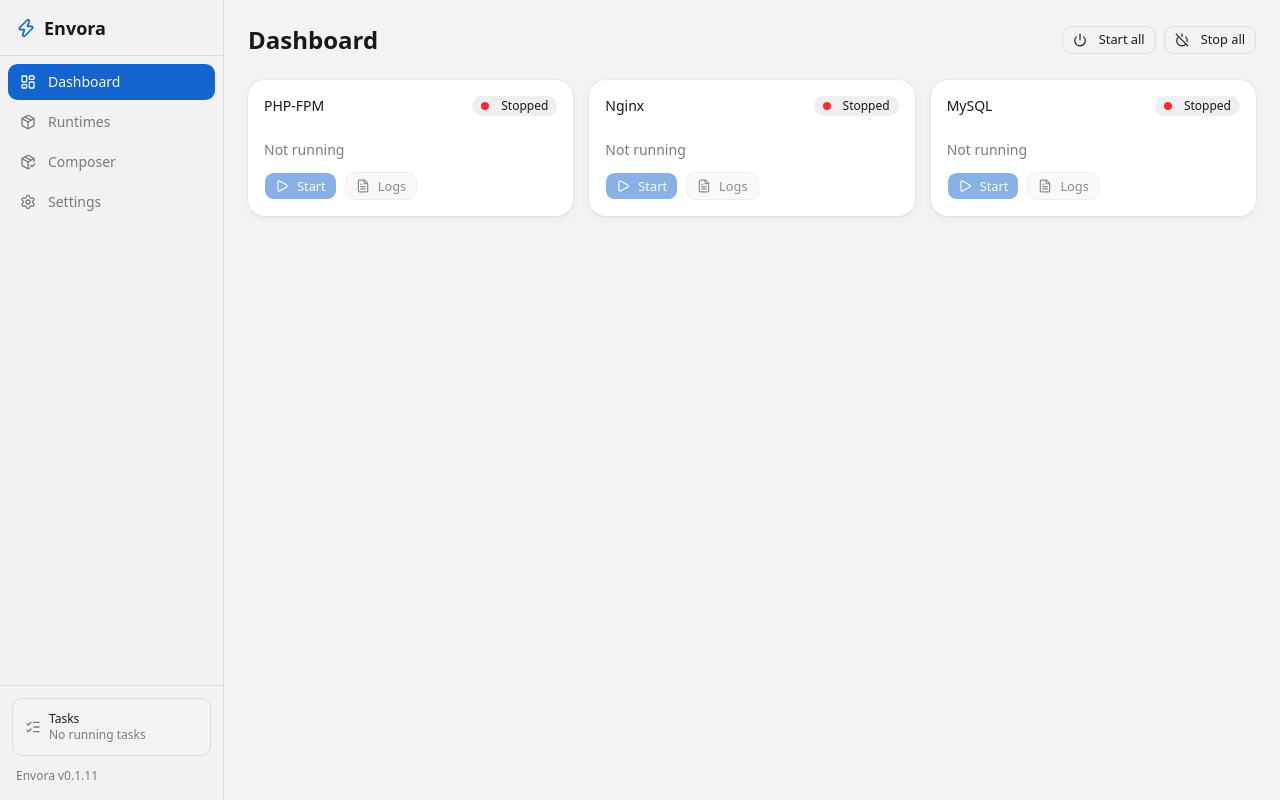
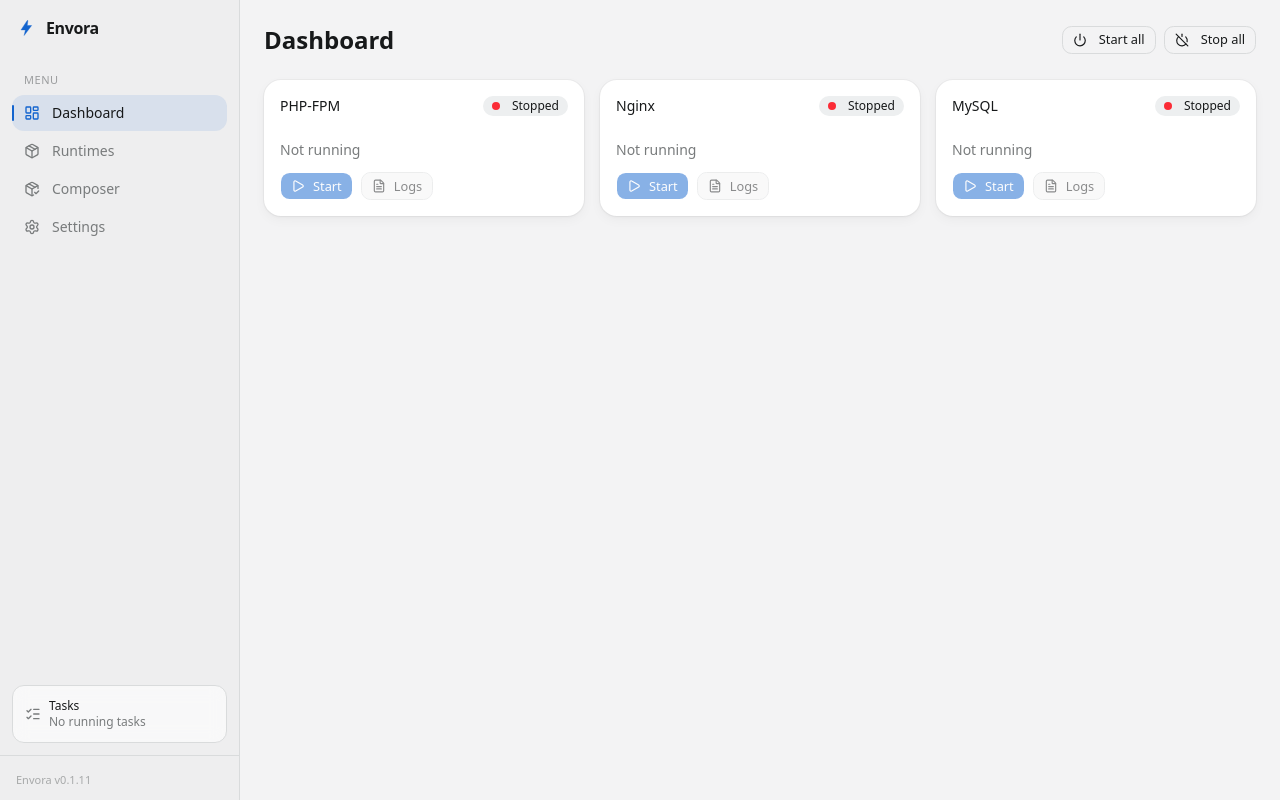
Before and after one commit to Simoon-F/envora, a React (Vite) app: page /dashboard in a window 1280 px wide. Built offline with nearby package versions, Linux system fonts and the light colour scheme.

Commit message:
feat(layout): redesign sidebar with brand mark and constrained container
Introduce BrandMark and PageContainer primitives. Restyle the sidebar
with amber brand identity, active nav indicator bar, glass-style
operation center trigger, and constrain the main content width on wide
screens.

```diff
--- a/src/components/layout/app-sidebar/index.tsx
+++ b/src/components/layout/app-sidebar/index.tsx
@@ -1,9 +1,10 @@
 import { NavLink } from 'react-router-dom';
-import { LayoutDashboard, Package, PackageCheck, Settings, Zap } from 'lucide-react';
+import { LayoutDashboard, Package, PackageCheck, Settings } from 'lucide-react';
 import { cn } from '@/lib/utils';
 import { APP_VERSION } from '@/lib/version';
 import { useTranslation } from '@/i18n/use-translation';
 import { OperationCenter } from '../operation-center';
+import { BrandMark } from '../brand-mark';
 
 const navItems = [
   { to: '/dashboard', icon: LayoutDashboard, labelKey: 'Dashboard' },
@@ -16,40 +17,64 @@ export const Sidebar = () => {
   const { t } = useTranslation();
 
   return (
-    <aside className="w-56 border-r bg-muted/30 flex flex-col">
-      {/* Logo */}
-      <div className="h-14 flex items-center gap-2 px-4 border-b">
-        <Zap className="h-5 w-5 text-primary" />
-        <span className="font-semibold text-lg">Envora</span>
+    <aside className="flex w-60 shrink-0 flex-col border-r border-sidebar-border bg-sidebar">
+      {/* Brand */}
+      <div className="flex h-14 items-center gap-2.5 px-4">
+        <BrandMark className="h-5 w-5 text-primary" />
+        <span className="text-base font-semibold tracking-tight text-sidebar-foreground">
+          Envora
+        </span>
       </div>
 
       {/* Navigation */}
-      <nav className="flex-1 p-2 space-y-1">
+      <nav className="flex-1 space-y-0.5 px-3 py-2">
+        <h2 className="px-3 pb-1 pt-2 text-[11px] font-medium uppercase tracking-wider text-muted-foreground/70">
+          {t('Layout', 'Menu')}
+        </h2>
         {navItems.map(({ to, icon: Icon, labelKey }) => (
           <NavLink
             key={to}
             to={to}
             className={({ isActive }) =>
               cn(
-                'flex items-center gap-3 px-3 py-2 rounded-md text-sm transition-colors',
+                'group relative flex items-center gap-3 rounded-lg px-3 py-2 text-sm transition-colors duration-200',
                 isActive
-                  ? 'bg-primary text-primary-foreground'
-                  : 'text-muted-foreground hover:bg-muted hover:text-foreground'
+                  ? 'bg-primary/10 font-medium text-foreground'
+                  : 'text-muted-foreground hover:bg-muted/60 hover:text-foreground',
               )
             }
           >
-            <Icon className="h-4 w-4" />
-            <span>{t('Layout', labelKey)}</span>
+            {({ isActive }) => (
+              <>
+                <span
+                  className={cn(
+                    'absolute left-0 top-1/2 h-4 w-0.5 -translate-y-1/2 rounded-full bg-primary transition-opacity duration-200',
+                    isActive ? 'opacity-100' : 'opacity-0',
+                  )}
+                />
+                <Icon
+                  className={cn(
+                    'h-4 w-4 transition-colors',
+                    isActive ? 'text-primary' : 'text-muted-foreground group-hover:text-foreground',
+                  )}
+                />
+                <span>{t('Layout', labelKey)}</span>
+              </>
+            )}
           </NavLink>
         ))}
       </nav>
 
-      <div className="border-t p-3">
+      {/* Operation center */}
+      <div className="px-3 pb-3">
         <OperationCenter />
       </div>
 
-      <div className="px-4 pb-4 text-xs text-muted-foreground">
-        Envora v{APP_VERSION}
+      {/* Version */}
+      <div className="border-t border-sidebar-border px-4 py-2.5">
+        <span className="text-[11px] tabular-nums text-muted-foreground/60">
+          Envora v{APP_VERSION}
+        </span>
       </div>
     </aside>
   );
--- /dev/null
+++ b/src/components/layout/brand-mark.tsx
@@ -0,0 +1,29 @@
+import { cn } from '@/lib/utils';
+
+interface BrandMarkProps {
+  className?: string;
+}
+
+/**
+ * Envora brand mark — a bolt/hex hybrid in the warm amber accent.
+ * Inherits currentColor so it adapts to context.
+ */
+export const BrandMark = ({ className }: BrandMarkProps) => {
+  return (
+    <svg
+      viewBox="0 0 32 32"
+      fill="none"
+      xmlns="http://www.w3.org/2000/svg"
+      className={cn('h-5 w-5', className)}
+      aria-hidden="true"
+    >
+      <path
+        d="M18 4 8 19h7l-2 9 12-16h-7l1-8Z"
+        fill="currentColor"
+        stroke="currentColor"
+        strokeWidth="0.6"
+        strokeLinejoin="round"
+      />
+    </svg>
+  );
+};
--- a/src/components/layout/operation-center/index.tsx
+++ b/src/components/layout/operation-center/index.tsx
@@ -38,10 +38,10 @@ const statusText = (operation: OperationInfo, t: ReturnType<typeof useTranslatio
 };
 
 const OperationIcon = ({ operation }: { operation: OperationInfo }) => {
-  if (operation.status === 'completed') return <CheckCircle2 className="h-4 w-4 text-green-600" />;
-  if (operation.status === 'failed') return <XCircle className="h-4 w-4 text-destructive" />;
-  if (operation.status === 'running') return <Loader2 className="h-4 w-4 animate-spin text-primary" />;
-  return <Activity className="h-4 w-4 text-muted-foreground" />;
+  if (operation.status === 'completed') return <CheckCircle2 className="size-4 text-success" />;
+  if (operation.status === 'failed') return <XCircle className="size-4 text-danger" />;
+  if (operation.status === 'running') return <Loader2 className="size-4 animate-spin text-primary" />;
+  return <Activity className="size-4 text-muted-foreground" />;
 };
 
 const OperationRow = ({ operation }: { operation: OperationInfo }) => {
@@ -56,7 +56,7 @@ const OperationRow = ({ operation }: { operation: OperationInfo }) => {
   };
 
   return (
-    <div className="space-y-2 rounded-md border p-3">
+    <div className="space-y-2 rounded-lg border border-border bg-card p-3">
       <div className="flex items-start justify-between gap-3">
         <div className="flex min-w-0 items-start gap-2">
             <OperationIcon operation={operation} />
@@ -73,7 +73,7 @@ const OperationRow = ({ operation }: { operation: OperationInfo }) => {
       </div>
       <div className="h-1.5 overflow-hidden rounded-full bg-muted">
         <div
-          className={`h-full transition-all ${operation.status === 'failed' ? 'bg-destructive' : 'bg-primary'}`}
+          className={`h-full transition-all ${operation.status === 'failed' ? 'bg-danger' : 'bg-primary'}`}
           style={{ width: `${operation.percent}%` }}
         />
       </div>
@@ -102,14 +102,14 @@ export const OperationCenter = () => {
     <Sheet>
       <SheetTrigger
         render={
-          <button className="w-full rounded-md border bg-background p-3 text-left transition-colors hover:bg-muted" />
+          <button className="w-full rounded-lg border border-sidebar-border bg-card/60 p-3 text-left backdrop-blur-sm transition-colors duration-200 hover:bg-accent hover:text-accent-foreground" />
         }
       >
         <div className="flex items-center gap-2">
           {running.length > 0 ? (
-            <Loader2 className="h-4 w-4 animate-spin text-primary" />
+            <Loader2 className="size-4 animate-spin text-primary" />
           ) : (
-            <ListChecks className="h-4 w-4 text-muted-foreground" />
+            <ListChecks className="size-4 text-muted-foreground" />
           )}
           <div className="min-w-0 flex-1">
             <div className="text-xs font-medium">{t('Operations', 'Tasks')}</div>
@@ -129,7 +129,7 @@ export const OperationCenter = () => {
           {ordered.length > 0 ? (
             ordered.map((operation) => <OperationRow key={operation.id} operation={operation} />)
           ) : (
-            <div className="rounded-md border p-4 text-sm text-muted-foreground">
+            <div className="rounded-lg border border-border bg-card p-4 text-sm text-muted-foreground">
               {t('Operations', 'NoTasks')}
             </div>
           )}
--- /dev/null
+++ b/src/components/layout/page-container.tsx
@@ -0,0 +1,42 @@
+import type { ReactNode } from 'react';
+import { cn } from '@/lib/utils';
+
+interface PageContainerProps {
+  title: string;
+  description?: string;
+  actions?: ReactNode;
+  children: ReactNode;
+  className?: string;
+  /** Constrain content width (e.g. settings forms). */
+  maxWidth?: 'default' | 'narrow';
+}
+
+export const PageContainer = ({
+  title,
+  description,
+  actions,
+  children,
+  className,
+  maxWidth = 'default',
+}: PageContainerProps) => {
+  return (
+    <div
+      className={cn(
+        'space-y-6 p-6',
+        maxWidth === 'narrow' && 'mx-auto max-w-2xl',
+        className,
+      )}
+    >
+      <header className="flex items-start justify-between gap-4">
+        <div className="min-w-0">
+          <h1 className="text-2xl font-semibold tracking-tight">{title}</h1>
+          {description && (
+            <p className="mt-1 text-sm text-muted-foreground">{description}</p>
+          )}
+        </div>
+        {actions && <div className="flex shrink-0 items-center gap-2">{actions}</div>}
+      </header>
+      {children}
+    </div>
+  );
+};
--- a/src/components/layout/sidebar-layout/index.tsx
+++ b/src/components/layout/sidebar-layout/index.tsx
@@ -3,10 +3,12 @@ import { Sidebar } from '../app-sidebar';
 
 export const SidebarLayout = () => {
   return (
-    <div className="flex h-screen overflow-hidden">
+    <div className="flex h-dvh overflow-hidden bg-background">
       <Sidebar />
-      <main className="flex-1 overflow-auto">
-        <Outlet />
+      <main className="relative flex-1 min-w-0 overflow-auto">
+        <div className="mx-auto w-full max-w-360">
+          <Outlet />
+        </div>
       </main>
     </div>
   );
```
